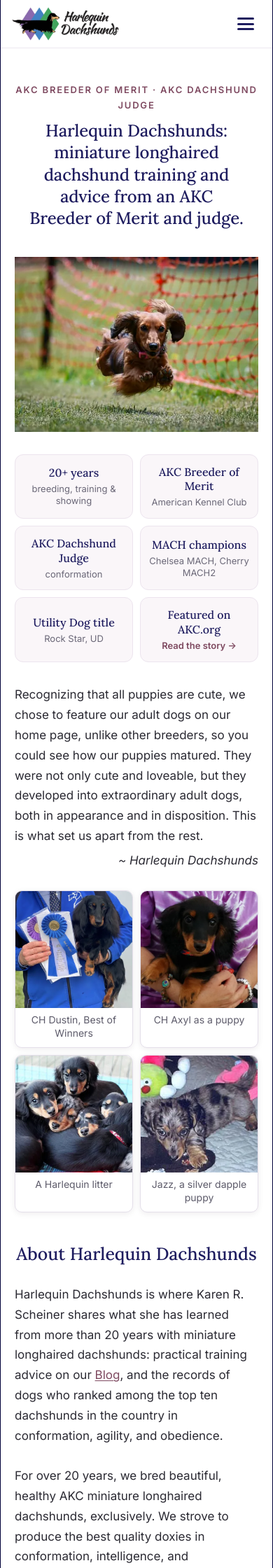
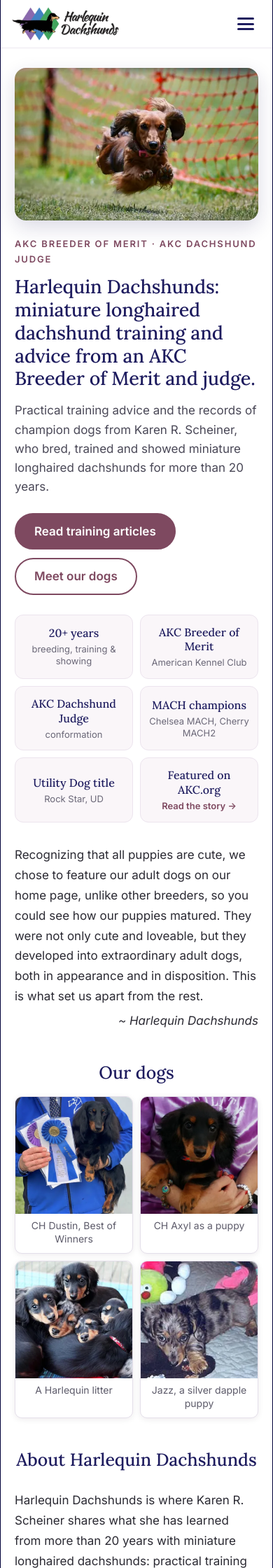
Before and after one commit to louisliberty/harlequin-dachshunds, a Jekyll site: the page built from index.html, in a window 390 px wide. Shown: the top 2240 px of the page at 70% size. Built offline with Jekyll 4.4.1, drawn with Linux system fonts in a browser that asks for light colours.

Commit message:
Home: photo beside headline with intro and buttons; Our dogs heading
Co-Authored-By: Claude Opus 5.5 <noreply@anthropic.com>
Claude-Session: https://claude.ai/code/session_01TAfJqWrpFTn7GBn9jW8hNF

```diff
--- a/assets/css/site.css
+++ b/assets/css/site.css
@@ -623,3 +623,19 @@ h1.page-title, .page article h1.entry-title, .single article h1.entry-title, h1.
 .entry-content .blog-cards-3 .blog-card-meta { color: #7e4960; font-weight: 600; letter-spacing: .03em; }
 .entry-content .blog-cards-3 .blog-card-summary { color: #4a4857; }
 .entry-content .blog-cards-3 .blog-card-more { color: #7e4960; font-weight: 600; }
+
+/* ===== Home hero: headline, intro and buttons beside the photo ===== */
+.home-hero { display: grid; grid-template-columns: 1fr 1.05fr; gap: 44px; align-items: center; margin: 8px 0 8px; }
+.home .entry-content .home-hero .home-eyebrow { text-align: left; margin: 0 0 12px; }
+.home .entry-content .home-hero h1.home-tagline { text-align: left; font-size: 36px; line-height: 1.22; margin: 0 0 16px; max-width: none; }
+.entry-content .home-hero-intro { font-size: 18px; line-height: 1.6; color: #4a4857; margin: 0 0 24px; }
+.entry-content .home-hero-buttons { display: flex; flex-wrap: wrap; gap: 12px; margin: 0; }
+.home-hero-photo img { display: block; width: 100%; height: auto; aspect-ratio: 4 / 3.4; object-fit: cover; object-position: 52% 55%; border-radius: 16px; box-shadow: 0 10px 28px rgba(29,27,94,.16); }
+@media (max-width: 800px) {
+  .home-hero { grid-template-columns: 1fr; gap: 22px; }
+  .home-hero-photo { order: -1; }
+  .home-hero-photo img { aspect-ratio: 16 / 10; }
+  .home .entry-content .home-hero h1.home-tagline { font-size: 27px; }
+  .entry-content .home-hero-intro { font-size: 17px; }
+}
+.entry-content [id="our-dogs"] { scroll-margin-top: 16px; }
--- a/index.html
+++ b/index.html
@@ -7,9 +7,15 @@ hide_title: true
 permalink: /
 description: "Miniature longhaired dachshund training and advice from Karen R. Scheiner, AKC Breeder of Merit and AKC Dachshund judge, whose dogs earned MACH and UD titles. Read our training blog."
 ---
+<section class="home-hero">
+<div class="home-hero-text">
 <p class="home-eyebrow">AKC Breeder of Merit · AKC Dachshund Judge</p>
 <h1 class="home-tagline">Harlequin Dachshunds: miniature longhaired dachshund training and advice from an AKC Breeder of Merit and judge.</h1>
-<p><picture><source type="image/webp" srcset="/assets/img-sizes/dogs/molly/molly-fast-cat-2023-480.webp 480w, /assets/img-sizes/dogs/molly/molly-fast-cat-2023-800.webp 800w, /assets/img-sizes/dogs/molly/molly-fast-cat-2023-1200.webp 1200w, /assets/img-sizes/dogs/molly/molly-fast-cat-2023-1600.webp 1600w" sizes="(max-width: 600px) 92vw, min(901px, 92vw, 1000px)"><img fetchpriority="high" loading="eager" alt="Molly, a red miniature longhaired dachshund, running Fast CAT in 2023" class="wp-image-1113 aligncenter" height="645" src="/assets/images/dogs/molly/molly-fast-cat-2023.jpg" width="901"/></picture></p>
+<p class="home-hero-intro">Practical training advice and the records of champion dogs from Karen R. Scheiner, who bred, trained and showed miniature longhaired dachshunds for more than 20 years.</p>
+<p class="home-hero-buttons"><a class="hd-btn hd-btn-primary" href="/blog/">Read training articles</a> <a class="hd-btn hd-btn-outline" href="#our-dogs">Meet our dogs</a></p>
+</div>
+<div class="home-hero-photo"><picture><source type="image/webp" srcset="/assets/img-sizes/dogs/molly/molly-fast-cat-2023-480.webp 480w, /assets/img-sizes/dogs/molly/molly-fast-cat-2023-800.webp 800w, /assets/img-sizes/dogs/molly/molly-fast-cat-2023-1200.webp 1200w, /assets/img-sizes/dogs/molly/molly-fast-cat-2023-1600.webp 1600w" sizes="(max-width: 800px) 92vw, 520px"><img fetchpriority="high" loading="eager" alt="Molly, a red miniature longhaired dachshund, running Fast CAT in 2023" class="wp-image-1113 aligncenter" height="645" src="/assets/images/dogs/molly/molly-fast-cat-2023.jpg" width="901"/></picture></div>
+</section>
 <ul class="cred-strip" aria-label="Karen R. Scheiner's credentials">
 <li><strong>20+ years</strong><span>breeding, training &amp; showing</span></li>
 <li><strong>AKC Breeder of Merit</strong><span>American Kennel Club</span></li>
@@ -19,6 +25,7 @@ description: "Miniature longhaired dachshund training and advice from Karen R. S
 <li><a href="https://www.akc.org/expert-advice/news/attorney-gives-up-practice-for-dog-sports/" target="_blank" rel="noopener"><strong>Featured on AKC.org</strong><span>Read the story &rarr;</span></a></li>
 </ul>
 <p class="as-heading">Recognizing that all puppies are cute, we chose to feature our adult dogs on our home page, unlike other breeders, so you could see how our puppies matured. They were not only cute and loveable, but they developed into extraordinary adult dogs, both in appearance and in disposition. This is what set us apart from the rest.<span class="signature">~ Harlequin Dachshunds</span></p>
+<h2 class="home-section-heading" id="our-dogs">Our dogs</h2>
 <div class="photo-grid photo-grid-4 home-grid home-grid-captioned">
 <figure><a href="/ch-harlequin-midnight-cowboy-ml-dustin/"><picture><source type="image/webp" srcset="/assets/img-sizes/dogs/dustin/dustin-w-ribbons-480.webp 480w, /assets/img-sizes/dogs/dustin/dustin-w-ribbons-800.webp 800w, /assets/img-sizes/dogs/dustin/dustin-w-ribbons-1200.webp 1200w, /assets/img-sizes/dogs/dustin/dustin-w-ribbons-1502.webp 1502w" sizes="(max-width: 700px) 46vw, 230px"><img src="/assets/images/dogs/dustin/dustin-w-ribbons.jpg" alt="CH Harlequin Midnight Cowboy ML “Dustin” with his Best of Winners ribbons" loading="lazy" decoding="async" style="object-position: 50% 30%"></picture><figcaption>CH Dustin, Best of Winners</figcaption></a></figure>
 <figure><a href="/heres-axyl-harlequin-guns-n-roses-ml/"><picture><source type="image/webp" srcset="/assets/img-sizes/dogs/axyl/axyl-480.webp 480w, /assets/img-sizes/dogs/axyl/axyl-800.webp 800w, /assets/img-sizes/dogs/axyl/axyl-1200.webp 1200w, /assets/img-sizes/dogs/axyl/axyl-1600.webp 1600w" sizes="(max-width: 700px) 46vw, 230px"><img src="/assets/images/dogs/axyl/axyl.jpg" alt="Black and tan miniature longhaired dachshund puppy girl" loading="lazy" decoding="async" style="object-position: 50% 40%"></picture><figcaption>CH Axyl as a puppy</figcaption></a></figure>
```
